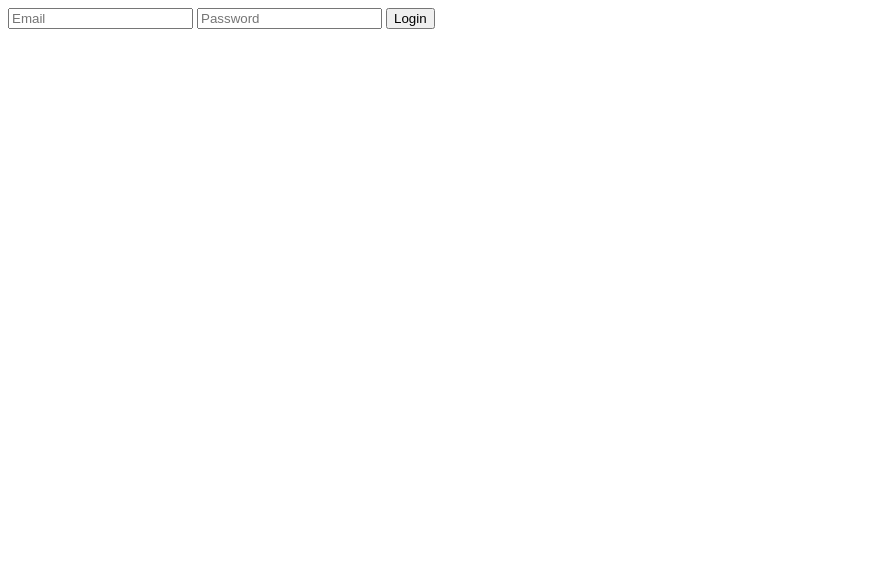
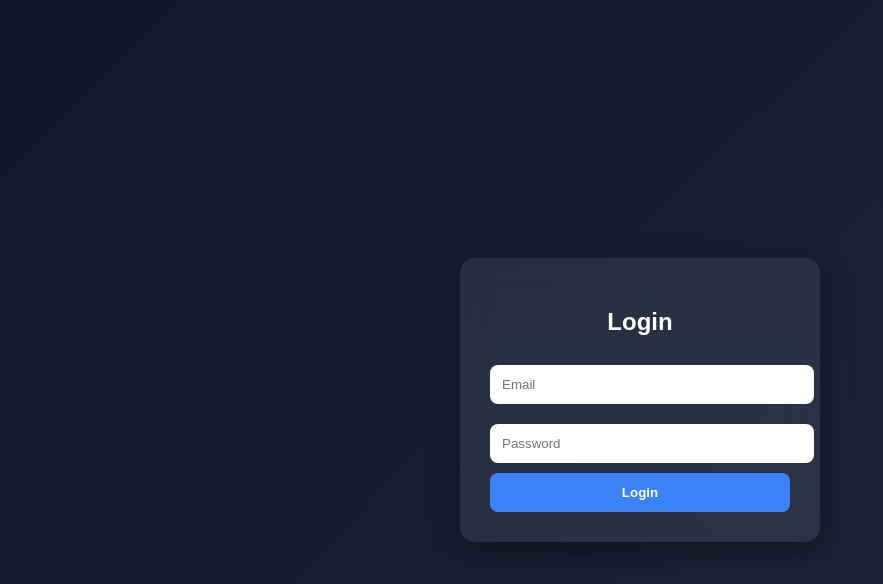
Before and after one commit to ranelleandreir-gif/kasi, a plain HTML site: page login.html in a window 1280 px wide. Shown: the whole page, without its empty margins (0-883 px from the left). Drawn offline with Linux system fonts and the light colour scheme.

Commit message:
Add files via upload

```diff
--- a/firebase.js
+++ b/firebase.js
@@ -4,19 +4,20 @@ import { initializeApp } from "https://www.gstatic.com/firebasejs/10.12.2/fireba
 import { getAuth } from "https://www.gstatic.com/firebasejs/10.12.2/firebase-auth.js";
 import { getFirestore } from "https://www.gstatic.com/firebasejs/10.12.2/firebase-firestore.js";
 
-// 🔥 PASTE MO CONFIG MO DITO
+// 🔥 Firebase Config
 const firebaseConfig = {
   apiKey: "AIzaSyAw_VjcITG-Rltan00gLQF7gui64O1hfPo",
   authDomain: "kasi-76cbd.firebaseapp.com",
   projectId: "kasi-76cbd",
-  storageBucket: "kasi-76cbd.firebasestorage.app",
+  storageBucket: "kasi-76cbd.appspot.com", // ✅ FIXED
   messagingSenderId: "887548997152",
   appId: "1:887548997152:web:ce02811972446a86a15645",
   measurementId: "G-8VXVFSGFRV"
 };
 
-
+// Init Firebase
 const app = initializeApp(firebaseConfig);
 
+// Export services
 export const auth = getAuth(app);
 export const db = getFirestore(app);
--- a/login.html
+++ b/login.html
@@ -1,6 +1,80 @@
-<input id="email" placeholder="Email">
-<input id="password" type="password" placeholder="Password">
+<!DOCTYPE html>
+<html lang="en">
+<head>
+<meta charset="UTF-8">
+<meta name="viewport" content="width=device-width, initial-scale=1.0">
+<title>Login</title>
 
-<button id="loginBtn">Login</button>
+<style>
+body{
+  margin:0;
+  font-family: Arial;
+  background: linear-gradient(135deg,#0f172a,#1e293b);
+  display:flex;
+  justify-content:center;
+  align-items:center;
+  height:100vh;
+}
+
+.card{
+  background: rgba(255,255,255,0.08);
+  backdrop-filter: blur(15px);
+  padding:30px;
+  border-radius:15px;
+  width:300px;
+  color:white;
+  box-shadow:0 10px 30px rgba(0,0,0,0.4);
+  text-align:center;
+}
+
+input{
+  width:100%;
+  padding:12px;
+  margin:10px 0;
+  border:none;
+  border-radius:8px;
+  outline:none;
+}
+
+button{
+  width:100%;
+  padding:12px;
+  border:none;
+  border-radius:8px;
+  background:#3b82f6;
+  color:white;
+  font-weight:bold;
+  cursor:pointer;
+  transition:0.3s;
+}
+
+button:hover{
+  background:#2563eb;
+}
+
+.loader{
+  display:none;
+  margin-top:10px;
+  font-size:12px;
+  opacity:0.7;
+}
+</style>
+
+</head>
+<body>
+
+<div class="card">
+  <h2>Login</h2>
+
+  <input type="email" id="email" placeholder="Email">
+  <input type="password" id="password" placeholder="Password">
+
+  <button id="loginBtn">Login</button>
+
+  <div class="loader" id="loader">Logging in...</div>
+</div>
 
 <script type="module" src="login.js"></script>
+
+</body>
+</html>
--- a/login.js
+++ b/login.js
@@ -1,4 +1,4 @@
-import { auth, db } from "../firebase.js";
+import { auth, db } from "./firebase.js";
 import { signInWithEmailAndPassword } from "https://www.gstatic.com/firebasejs/10.12.2/firebase-auth.js";
 import { doc, getDoc } from "https://www.gstatic.com/firebasejs/10.12.2/firebase-firestore.js";
 
@@ -11,13 +11,13 @@ document.addEventListener("DOMContentLoaded", () => {
     const email = document.getElementById("email").value.trim();
     const password = document.getElementById("password").value.trim();
 
-    // 🔐 validation
+    // validation
     if (!email || !password) {
       alert("Please fill all fields");
       return;
     }
 
-    if (!isValidEmail(email)) {
+    if (!email.includes("@")) {
       alert("Invalid email format");
       return;
     }
@@ -54,8 +54,3 @@ document.addEventListener("DOMContentLoaded", () => {
   });
 
 });
-
-// helper function
-function isValidEmail(email) {
-  return email.includes("@") && email.includes(".");
-}
```
